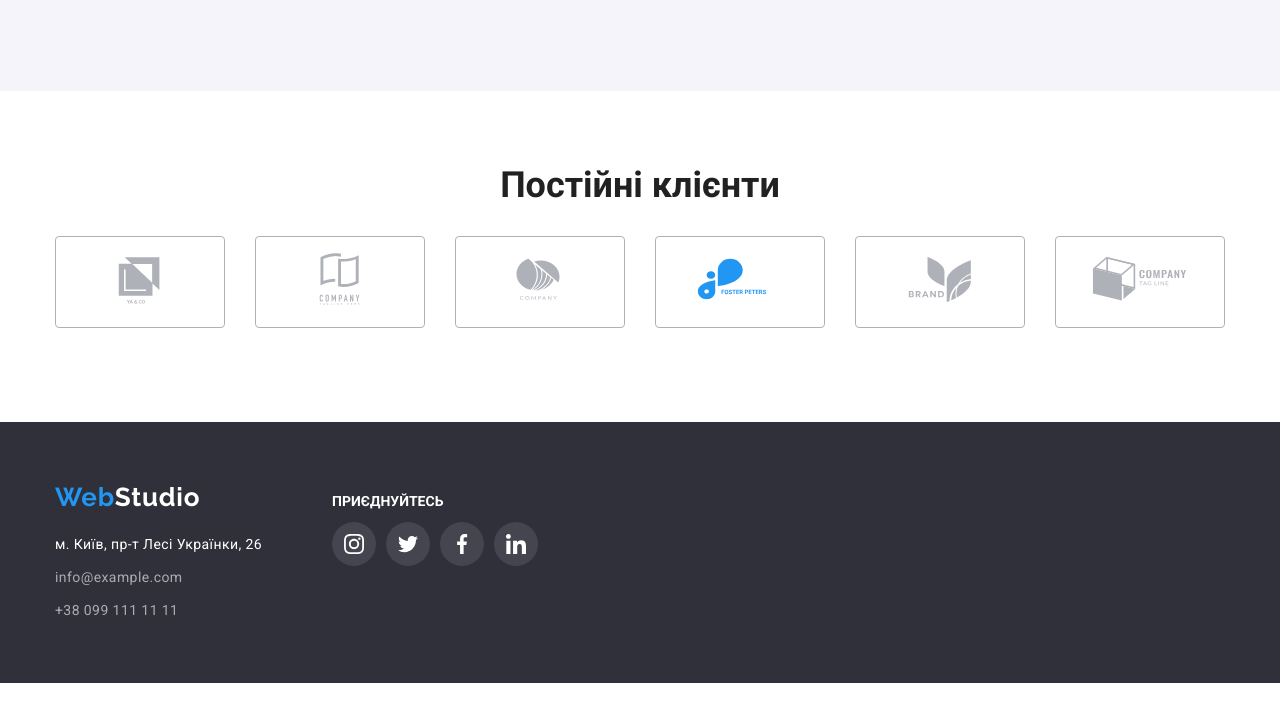
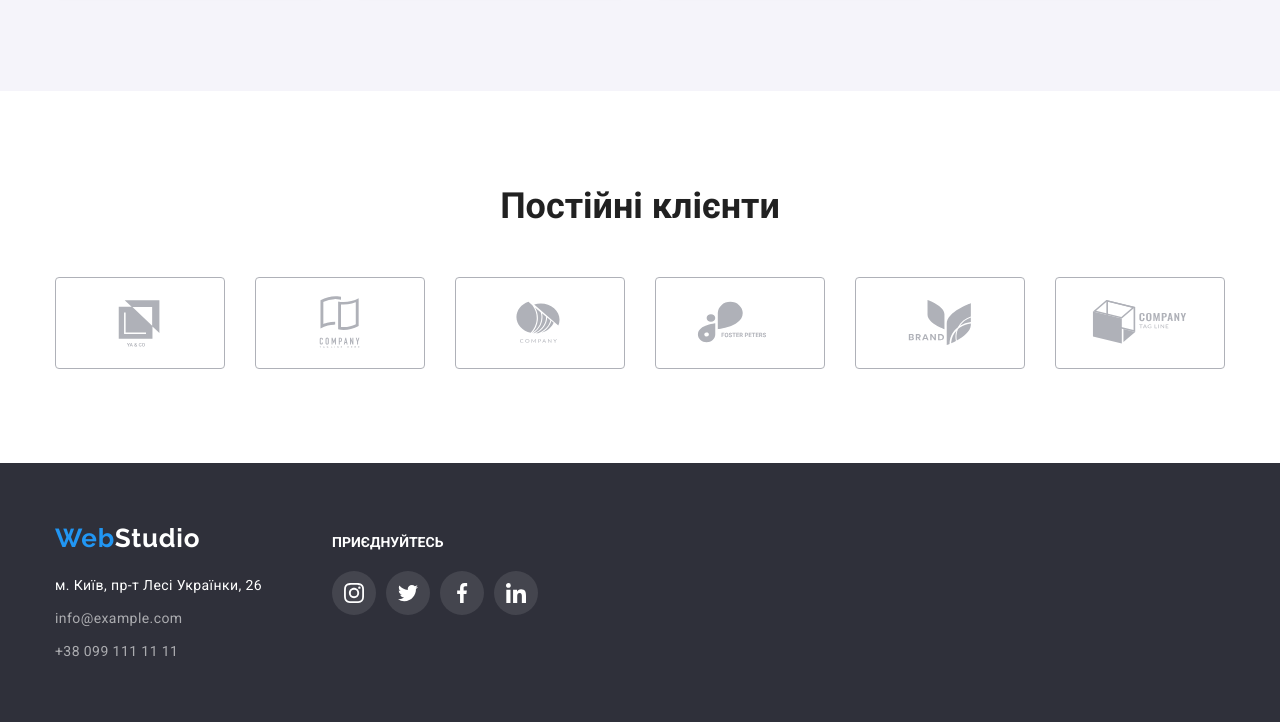
Before and after one commit to MarinaUser/goit-markup-hw-04, a plain HTML site: page index.html in a window 1280 px wide. Shown: the part 2215-2937 px from the top of the page. Before the commit the page ends 2898 px from the top, so only its background shows below. Drawn offline with nearby package versions, Linux system fonts and the light colour scheme.

Commit message:
fixid bugs

```diff
--- a/css/styles.css
+++ b/css/styles.css
@@ -363,14 +363,16 @@ body {
     fill: #fff;
 }
 /*--------------Client-------------*/
-.clients-container {
+
+
+.clients-list {
     display: flex;
     gap: 30px;
 }
 
 .clients-title {
     font-size: 36px;
-    line-height: 1.17px;
+    line-height: 1.17;
     margin-bottom: 50px;
     text-align:center ;
 }
@@ -378,6 +380,12 @@ body {
 .clients-item {
     width: 170px;
     height: 92px;
+
+}
+
+.clients-link {
+    width: 100%;
+    height: 100%;
     border: 1px solid #AFB1B8;
     border-radius: 4px;
     display: flex;
@@ -389,8 +397,8 @@ body {
     fill: #AFB1B8;
 }
 
-.clients-item:hover,
-.clients-item:focus {
+.clients-link:hover,
+.clients-link:focus {
     border-color:#2196F3;
 }
 
@@ -470,7 +478,7 @@ body {
     color: #FFFFFF;
     font-weight: 700;
     font-size: 14px;
-    line-height: 1.14px;
+    line-height: 1.14;
     margin-bottom: 20px;
 }
 
--- a/index.html
+++ b/index.html
@@ -256,7 +256,7 @@
             <h2 class="clients-title">Постійні клієнти</h2>
 
             <ul class="clients-list list">
-                <div class="clients-container">
+
                 <li class="clients-item"><a class="clients-link link" href="">
                     <svg class="clients-icon" width="106" height="60">
                         <use href="./img/icons.svg#icon-client1"></use>
@@ -289,7 +289,7 @@
                 </a></li>
             </ul>
             </div>
-            </div>
+
         </section>
 
     </main>
```
